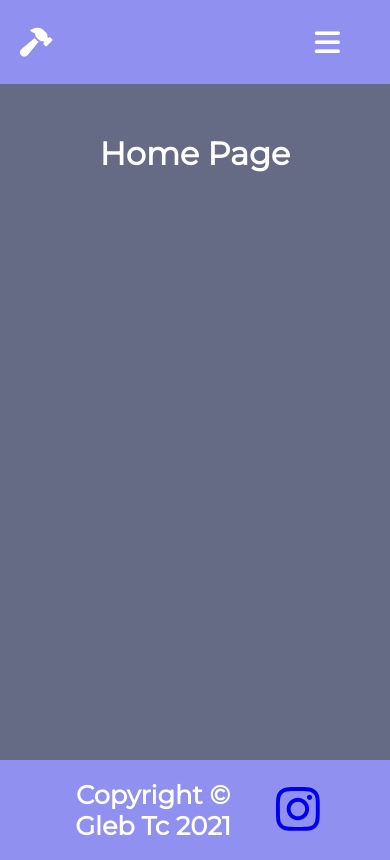
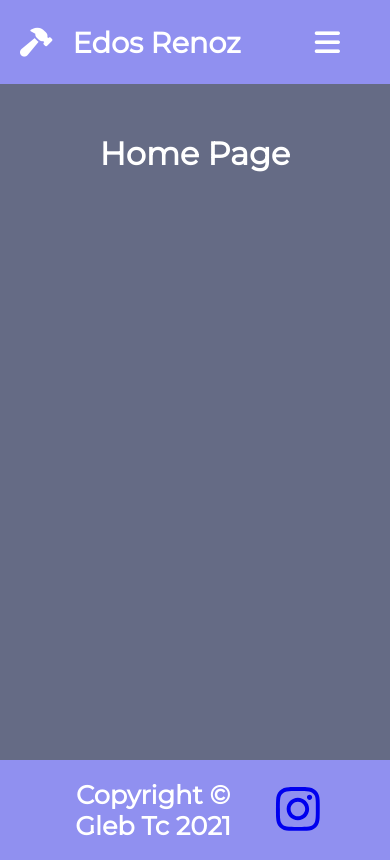
Before and after one commit to GlebTc/Edo-Renoz, a React (Create React App) app: page / in a window 390 px wide. Built offline with nearby package versions, Linux system fonts and the light colour scheme.

Commit message:
Minor UI adjustments

```diff
--- a/src/components/NavBar.js
+++ b/src/components/NavBar.js
@@ -16,7 +16,7 @@ const NavBar = () => {
 
     return (
         <nav className="navbar__container">
-            <h1 className="navbar__logo"><i className="fa-solid fa-hammer"></i></h1>
+            <h1 className="navbar__logo"><i className="fa-solid fa-hammer"></i>Edos Renoz</h1>
             <div className="menu__icon" onClick={handleClick}>
                 <i className={hamburgerClicked ? 'fas fa-times' : 'fas fa-bars'}></i>
             </div>
--- a/src/sass/components/_navbar.scss
+++ b/src/sass/components/_navbar.scss
@@ -17,9 +17,8 @@
     cursor: pointer;
 }
 
-.fa-react {
-    margin-left: 0.5rem;
-    font-size: 1.6rem;
+.fa-hammer {
+    margin-right: 20px;
 }
 
 
@@ -100,6 +99,10 @@
         // transform: translate(250%, 125%);
     }
 
+    .fa-hammer {
+        margin-right: 20px;
+    }
+
     .menu__icon {
         display: block;
         margin-right: 50px;
```
